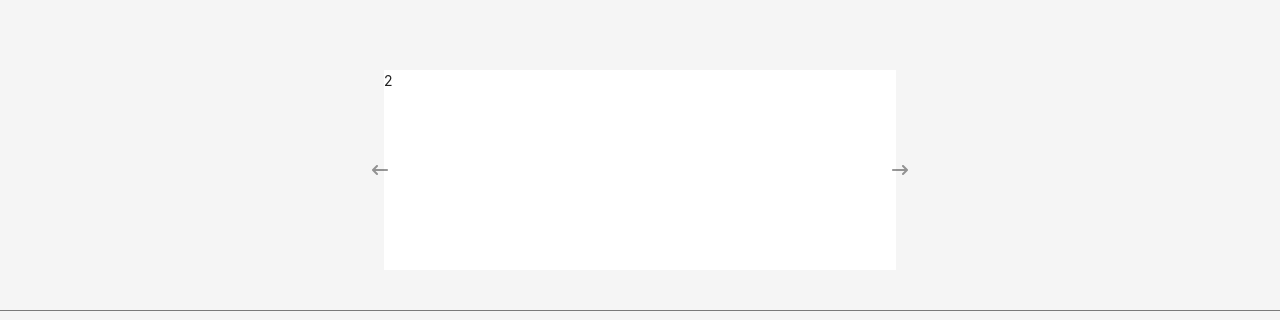
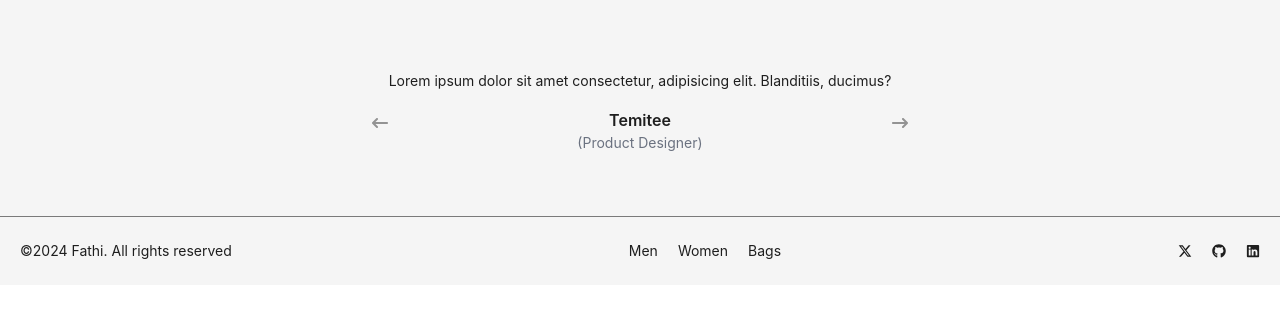
Before and after one commit to c-blaq/shop-ease, a Next.js app: page / in a window 1280 px wide. Shown: the part 2059-2379 px from the top of the page. After the commit the page ends 2344 px from the top, so only its background shows below. Built offline with nearby package versions, Linux system fonts and the light colour scheme.

Commit message:
style: testimonials

```diff
--- a/src/app/page.tsx
+++ b/src/app/page.tsx
@@ -4,7 +4,34 @@ import ProductCard from "@/components/shared/ProductCard";
 import { Carousel } from "antd";
 import { FaArrowLeftLong, FaArrowRightLong } from "react-icons/fa6";
 
+interface ITestimonials {
+  id: number;
+  desc: string;
+  author: string;
+  title: string;
+}
+
 export default function Home() {
+  const TESTIMONIALS: ITestimonials[] = [
+    {
+      id: 1,
+      desc: "Blanditiis, ducimus? Lorem ipsum dolor sit amet consectetur, adipisicing elit. Blanditiis, ducimus?",
+      author: "IFaz",
+      title: "Brand Designer",
+    },
+    {
+      id: 2,
+      desc: "Lorem ipsum dolor sit amet consectetur, adipisicing elit. Blanditiis, ducimus?",
+      author: "Temitee",
+      title: "Product Designer",
+    },
+    {
+      id: 3,
+      desc: "Lorem ipsum dolor sit amet consectetur, adipisicing elit. Blanditiis, ducimus? Lorem ipsum dolor sit amet consectetur,?",
+      author: "Miqdad",
+      title: "Fitness Instructor",
+    },
+  ];
   return (
     <>
       <Hero />
@@ -26,23 +53,19 @@ export default function Home() {
 
         <Carousel
           arrows={true}
+          dots={false}
           prevArrow={<FaArrowLeftLong />}
           nextArrow={<FaArrowRightLong />}
           autoplay
-          className="bg-white min-h-[200px] gap-6 max-w-lg mx-auto [&_.slick-next]:hover:text-gray-500 [&_.slick-arrow]:-mx-5 [&_.slick-arrow]:text-black [&_.slick-prev]:hover:text-gray-500"
+          className="flex items-center justify-center gap-6 max-w-lg mx-auto [&_.slick-next]:hover:text-gray-500 [&_.slick-arrow]:-mx-5 [&_.slick-arrow]:text-black [&_.slick-prev]:hover:text-gray-500"
         >
-          <div>
-            <h3>1</h3>
-          </div>
-          <div>
-            <h3>2</h3>
-          </div>
-          <div>
-            <h3>3</h3>
-          </div>
-          <div>
-            <h3>4</h3>
-          </div>
+          {TESTIMONIALS.map((item) => (
+            <div className="text-center" key={item.id}>
+              <p>{item.desc}</p>
+              <h3 className="font-semibold mt-4 text-base">{item.author}</h3>
+              <span className="text-gray-500 text-sm">({item.title})</span>
+            </div>
+          ))}
         </Carousel>
       </div>
     </>
```
